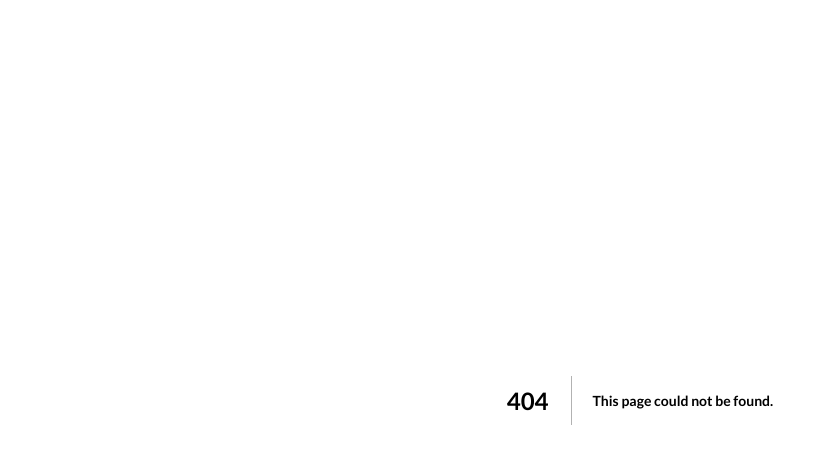
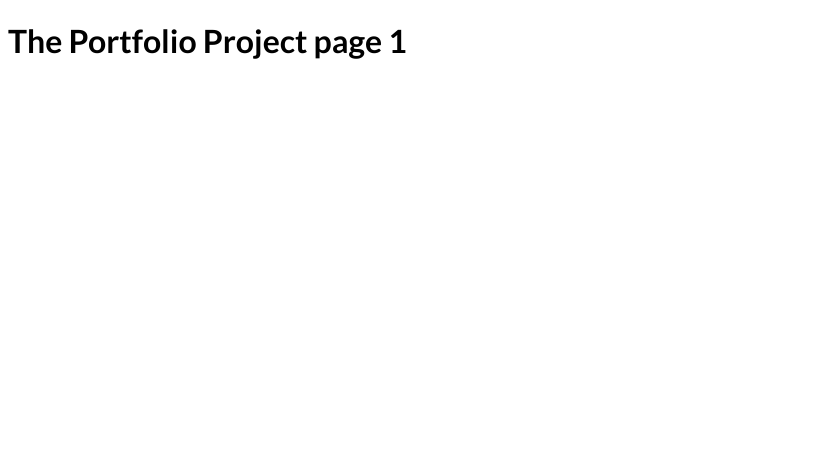
Before and after one commit to nishanbudhathoki2266/NextJs-RND, a Next.js app: page /portfolio/1 in a window 1280 px wide. Before the commit this address had no page. Shown: the top 450 px of the page, without its empty margins (0-828 px from the left). Built offline with nearby package versions, Linux system fonts and the light colour scheme.

Commit message:
Worked with dynamic routes and extracted the values

```diff
--- /dev/null
+++ b/src/pages/portfolio/[projectId].js
@@ -0,0 +1,14 @@
+import React from "react";
+import { useRouter } from "next/router";
+
+const PortfolioProjectPage = () => {
+  const router = useRouter();
+
+  return (
+    <div>
+      <h1>The Portfolio Project page {router.query.projectId}</h1>
+    </div>
+  );
+};
+
+export default PortfolioProjectPage;
```
